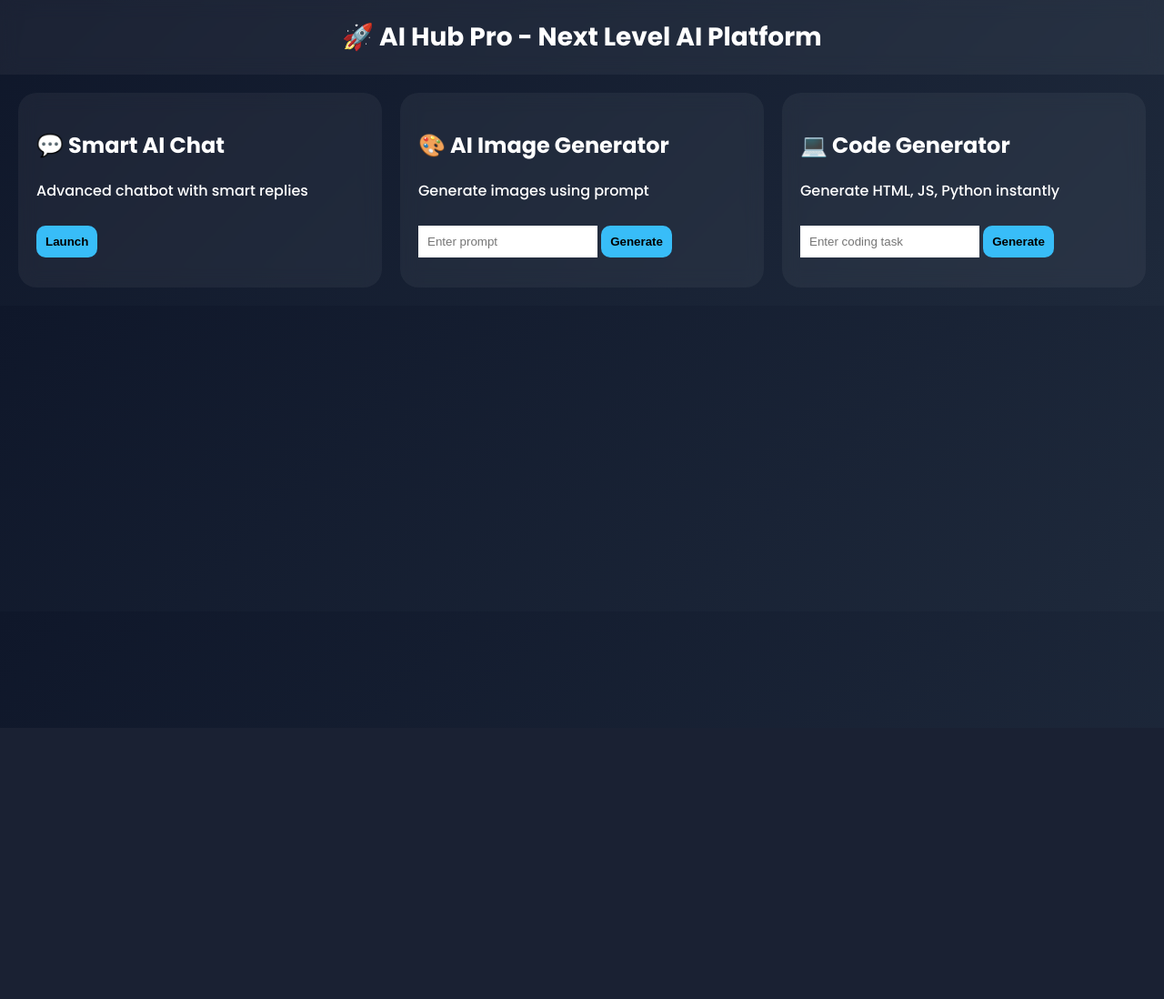
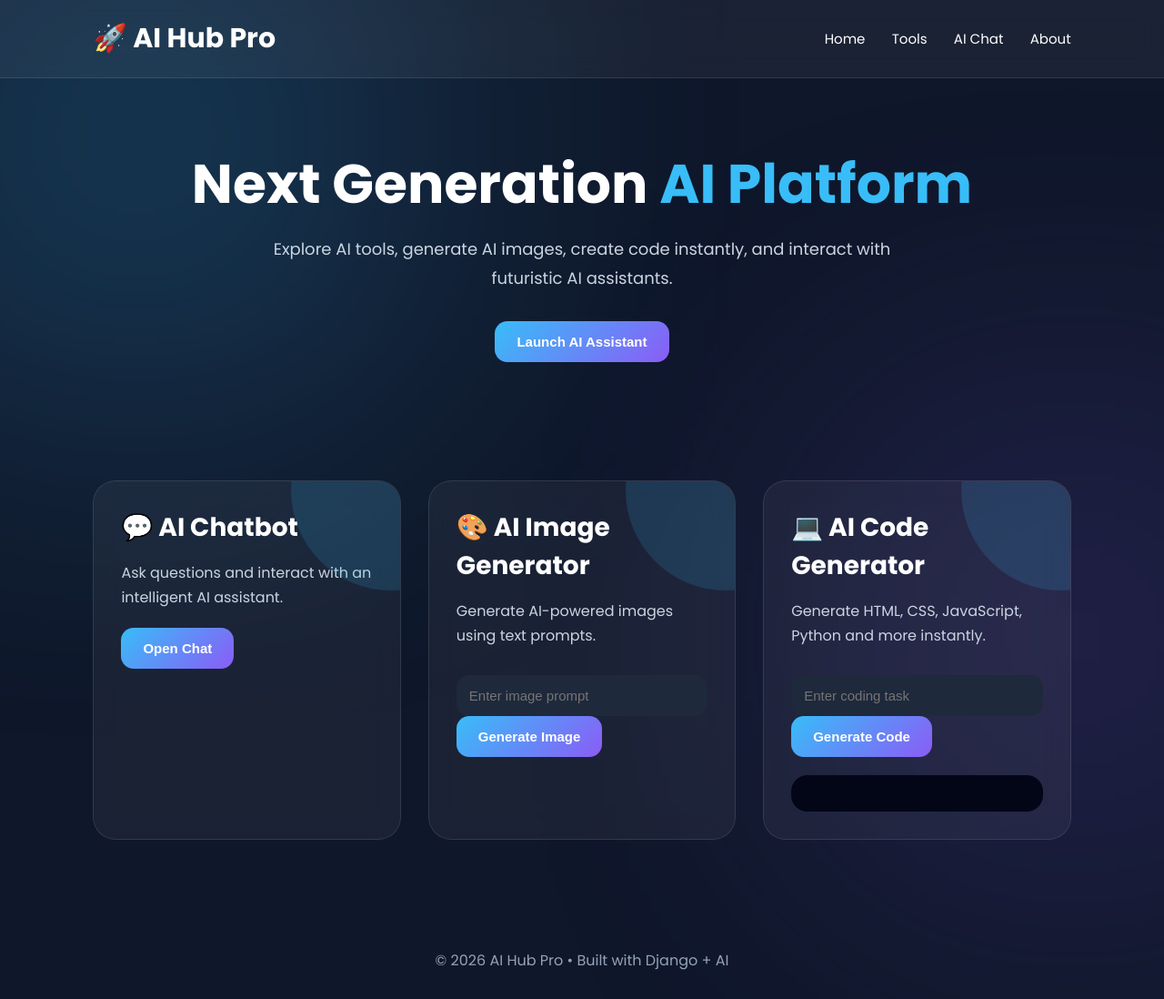
Before and after one commit to DS-Python-programmers-Spectrum/AI-Hub, a Django app: page / in a window 1280 px wide. Shown: the whole page at 91% size. Before the commit the page ends 316 px from the top, so only its background shows below. Run offline with Django 5.2, Linux system fonts and the light colour scheme.

Commit message:
first commit

```diff
--- a/aihub/urls.py
+++ b/aihub/urls.py
@@ -16,8 +16,10 @@ Including another URLconf
 """
 from django.contrib import admin
 from django.urls import path, include
+from django.conf import settings
+from django.conf.urls.static import static
 
 urlpatterns = [
     path('admin/', admin.site.urls),
     path('', include('main.urls')),
-]
+]+ static(settings.MEDIA_URL, document_root=settings.MEDIA_ROOT)
--- a/main/templates/index.html
+++ b/main/templates/index.html
@@ -1,179 +1,610 @@
 <!DOCTYPE html>
 <html lang="en">
+
 <head>
+
 <meta charset="UTF-8">
 <meta name="viewport" content="width=device-width, initial-scale=1.0">
+
 <title>AI Hub Pro</title>
-<link href="https://fonts.googleapis.com/css2?family=Poppins:wght@300;500;700&display=swap" rel="stylesheet">
+
+<link href="https://fonts.googleapis.com/css2?family=Poppins:wght@300;400;500;600;700&display=swap" rel="stylesheet">
+
 <style>
-body {
+
+/* GLOBAL */
+
+*{
   margin:0;
+  padding:0;
+  box-sizing:border-box;
+}
+
+body{
   font-family:'Poppins',sans-serif;
-  background:linear-gradient(135deg,#0f172a,#1e293b);
+  background:#0f172a;
+  color:white;
+  overflow-x:hidden;
+}
+
+/* BACKGROUND EFFECTS */
+
+body::before{
+  content:'';
+  position:fixed;
+  width:500px;
+  height:500px;
+  background:#38bdf8;
+  filter:blur(180px);
+  top:-100px;
+  left:-100px;
+  opacity:0.3;
+  z-index:-1;
+}
+
+body::after{
+  content:'';
+  position:fixed;
+  width:400px;
+  height:400px;
+  background:#8b5cf6;
+  filter:blur(180px);
+  bottom:-100px;
+  right:-100px;
+  opacity:0.3;
+  z-index:-1;
+}
+
+/* HEADER */
+
+header{
+  display:flex;
+  justify-content:space-between;
+  align-items:center;
+  padding:20px 8%;
+  background:rgba(255,255,255,0.05);
+  backdrop-filter:blur(12px);
+  border-bottom:1px solid rgba(255,255,255,0.1);
+  position:sticky;
+  top:0;
+  z-index:100;
+}
+
+.logo{
+  font-size:30px;
+  font-weight:700;
+}
+
+nav a{
+  color:white;
+  text-decoration:none;
+  margin-left:25px;
+  font-size:15px;
+  transition:0.3s;
+}
+
+nav a:hover{
+  color:#38bdf8;
+}
+
+/* HERO */
+
+.hero{
+  text-align:center;
+  padding:80px 20px;
+}
+
+.hero h1{
+  font-size:60px;
+  margin-bottom:20px;
+  line-height:1.2;
+}
+
+.hero span{
+  color:#38bdf8;
+}
+
+.hero p{
+  max-width:700px;
+  margin:auto;
+  color:#cbd5e1;
+  font-size:18px;
+  line-height:1.8;
+}
+
+.hero button{
+  margin-top:30px;
+}
+
+/* BUTTON */
+
+button{
+  padding:14px 24px;
+  border:none;
+  border-radius:14px;
+  background:linear-gradient(135deg,#38bdf8,#8b5cf6);
+  color:white;
+  font-size:15px;
+  font-weight:600;
+  cursor:pointer;
+  transition:0.3s;
+}
+
+button:hover{
+  transform:translateY(-3px);
+}
+
+/* CARDS */
+
+.container{
+  display:grid;
+  grid-template-columns:repeat(auto-fit,minmax(320px,1fr));
+  gap:30px;
+  padding:50px 8%;
+}
+
+.card{
+  background:rgba(255,255,255,0.05);
+  border:1px solid rgba(255,255,255,0.1);
+  backdrop-filter:blur(14px);
+  border-radius:25px;
+  padding:30px;
+  transition:0.4s;
+  position:relative;
+  overflow:hidden;
+}
+
+.card::before{
+  content:'';
+  position:absolute;
+  width:220px;
+  height:220px;
+  background:rgba(56,189,248,0.15);
+  border-radius:50%;
+  top:-100px;
+  right:-100px;
+}
+
+.card:hover{
+  transform:translateY(-10px);
+  border-color:#38bdf8;
+}
+
+.card h2{
+  margin-bottom:15px;
+  font-size:28px;
+}
+
+.card p{
+  color:#cbd5e1;
+  margin-bottom:20px;
+  line-height:1.7;
+}
+
+/* INPUT */
+
+input{
+  width:100%;
+  padding:14px;
+  border:none;
+  outline:none;
+  border-radius:14px;
+  background:#1e293b;
+  color:white;
+  margin-top:10px;
+  font-size:15px;
+}
+
+/* IMAGE RESULT */
+
+#imgResult img{
+  margin-top:20px;
+  width:100%;
+  border-radius:18px;
+  border:2px solid rgba(255,255,255,0.1);
+}
+
+/* CODE BLOCK */
+
+pre{
+  margin-top:20px;
+  background:#020617;
+  padding:20px;
+  border-radius:18px;
+  overflow:auto;
+  color:#38bdf8;
+  font-size:14px;
+  line-height:1.6;
+}
+
+/* CHATBOX LEFT SIDE */
+
+#chatbox{
+
+  position:fixed;
+
+  top:110px;
+  left:20px;
+
+  width:360px;
+  height:520px;
+
+  background:#111827;
+
+  border-radius:25px;
+
+  overflow:hidden;
+
+  display:none;
+
+  flex-direction:column;
+
+  box-shadow:0 10px 40px rgba(0,0,0,0.5);
+
+  border:1px solid rgba(255,255,255,0.1);
+
+  z-index:1000;
+
+  animation:floatBox 3s ease-in-out infinite;
+}
+
+/* FLOATING EFFECT */
+
+@keyframes floatBox{
+
+  0%{
+    transform:translateY(0px);
+  }
+
+  50%{
+    transform:translateY(-10px);
+  }
+
+  100%{
+    transform:translateY(0px);
+  }
+}
+
+/* CHAT HEADER */
+
+.chat-header{
+
+  padding:18px;
+
+  background:linear-gradient(135deg,#38bdf8,#8b5cf6);
+
+  font-weight:600;
+
+  display:flex;
+
+  justify-content:space-between;
+
+  align-items:center;
+}
+
+/* CLOSE BUTTON */
+
+#closeBtn{
+
+  background:none;
+
+  border:none;
+
+  color:white;
+
+  font-size:18px;
+
+  cursor:pointer;
+
+  margin:0;
+}
+
+/* CHAT MESSAGES */
+
+#messages{
+  flex:1;
+  overflow-y:auto;
+  padding:20px;
+}
+
+.msg{
+  margin:12px 0;
+  padding:12px 15px;
+  border-radius:15px;
+  max-width:80%;
+  line-height:1.5;
+}
+
+.user{
+  background:#38bdf8;
+  margin-left:auto;
   color:white;
 }
-header {
+
+.bot{
+  background:#1e293b;
+  color:#e2e8f0;
+}
+
+/* INPUT BOX */
+
+.inputBox{
+  display:flex;
+  padding:15px;
+  gap:10px;
+  background:#0f172a;
+}
+
+.inputBox input{
+  flex:1;
+}
+
+/* FOOTER */
+
+footer{
   text-align:center;
-  padding:20px;
-  font-size:28px;
-  font-weight:700;
-  background:rgba(255,255,255,0.05);
-  backdrop-filter:blur(10px);
+  padding:30px;
+  color:#94a3b8;
+  margin-top:40px;
 }
-.container {
-  display:grid;
-  grid-template-columns:repeat(auto-fit,minmax(250px,1fr));
-  gap:20px;
-  padding:20px;
-}
-.card {
-  background:rgba(255,255,255,0.05);
-  padding:20px;
-  border-radius:20px;
-  backdrop-filter:blur(10px);
-  transition:0.3s;
-}
-.card:hover {
-  transform:translateY(-10px);
-}
-button {
-  margin-top:10px;
-  padding:10px;
-  border:none;
-  border-radius:10px;
-  background:#38bdf8;
-  cursor:pointer;
-  font-weight:600;
-}
-#chatbox {
-  position:fixed;
-  bottom:20px;
-  right:20px;
-  width:320px;
-  background:#1e293b;
-  border-radius:15px;
-  overflow:hidden;
-  display:none;
-}
-#messages {
-  height:250px;
-  overflow-y:auto;
-  padding:10px;
-}
-.msg {
-  margin:5px 0;
-}
-.user {color:#38bdf8;}
-.bot {color:#22c55e;}
-.inputBox {
-  display:flex;
-}
-input {
-  flex:1;
-  padding:10px;
-  border:none;
-}
+
 </style>
+
 </head>
+
 <body>
 
-<header>🚀 AI Hub Pro - Next Level AI Platform</header>
+<!-- HEADER -->
+
+<header>
+
+<div class="logo">
+🚀 AI Hub Pro
+</div>
+
+<nav>
+
+<a href="#">Home</a>
+
+<a href="#">Tools</a>
+
+<a href="#">AI Chat</a>
+
+<a href="#">About</a>
+
+</nav>
+
+</header>
+
+<!-- HERO -->
+
+<section class="hero">
+
+<h1>
+Next Generation <span>AI Platform</span>
+</h1>
+
+<p>
+Explore AI tools, generate AI images, create code instantly,
+and interact with futuristic AI assistants.
+</p>
+
+<button onclick="openChat()">
+Launch AI Assistant
+</button>
+
+</section>
+
+<!-- MAIN CARDS -->
 
 <div class="container">
 
+<!-- CHATBOT -->
+
 <div class="card">
-<h2>💬 Smart AI Chat</h2>
-<p>Advanced chatbot with smart replies</p>
-<button onclick="openChat()">Launch</button>
+
+<h2>💬 AI Chatbot</h2>
+
+<p>
+Ask questions and interact with an intelligent AI assistant.
+</p>
+
+<button onclick="openChat()">
+Open Chat
+</button>
+
 </div>
 
+<!-- IMAGE GENERATOR -->
+
 <div class="card">
+
 <h2>🎨 AI Image Generator</h2>
-<p>Generate images using prompt</p>
-<input id="imgPrompt" placeholder="Enter prompt">
-<button onclick="generateImage()">Generate</button>
+
+<p>
+Generate AI-powered images using text prompts.
+</p>
+
+<input
+id="imgPrompt"
+placeholder="Enter image prompt"
+>
+
+<button onclick="generateImage()">
+Generate Image
+</button>
+
 <div id="imgResult"></div>
+
 </div>
 
+<!-- CODE GENERATOR -->
+
 <div class="card">
-<h2>💻 Code Generator</h2>
-<p>Generate HTML, JS, Python instantly</p>
-<input id="codePrompt" placeholder="Enter coding task">
-<button onclick="generateCode()">Generate</button>
+
+<h2>💻 AI Code Generator</h2>
+
+<p>
+Generate HTML, CSS, JavaScript, Python and more instantly.
+</p>
+
+<input
+id="codePrompt"
+placeholder="Enter coding task"
+>
+
+<button onclick="generateCode()">
+Generate Code
+</button>
+
 <pre id="codeResult"></pre>
+
 </div>
 
 </div>
 
-<!-- CHATBOT -->
+<!-- CHATBOX -->
+
 <div id="chatbox">
+
+<div class="chat-header">
+
+<span>
+🤖 AI Assistant
+</span>
+
+<button
+onclick="closeChat()"
+id="closeBtn"
+>
+✖
+</button>
+
+</div>
+
 <div id="messages"></div>
+
 <div class="inputBox">
-<input id="userInput" placeholder="Ask anything...">
-<button onclick="sendMessage()">➤</button>
+
+<input
+id="userInput"
+placeholder="Ask anything..."
+>
+
+<button onclick="sendMessage()">
+➤
+</button>
+
 </div>
+
 </div>
+
+<!-- FOOTER -->
+
+<footer>
+
+© 2026 AI Hub Pro • Built with Django + AI
+
+</footer>
 
 <script>
 
+/* OPEN CHAT */
+
 function openChat(){
- document.getElementById('chatbox').style.display='block';
+
+ document.getElementById('chatbox').style.display='flex';
 }
+
+/* CLOSE CHAT */
+
+function closeChat(){
+
+ document.getElementById('chatbox').style.display='none';
+}
+
+/* CHATBOT */
 
 async function sendMessage(){
 
- let input = document.getElementById('userInput').value;
+ let input =
+ document.getElementById('userInput').value;
 
- let messages = document.getElementById('messages');
+ if(input.trim()==='') return;
+
+ let messages =
+ document.getElementById('messages');
 
  messages.innerHTML += `
- <div class='msg user'>You: ${input}</div>
+ <div class='msg user'>
+ ${input}
+ </div>
  `;
 
- let response = await fetch(`/chatbot/?message=${input}`);
+ let response =
+ await fetch(`/chatbot/?message=${input}`);
 
- let data = await response.json();
+ let data =
+ await response.json();
 
  messages.innerHTML += `
- <div class='msg bot'>AI: ${data.reply}</div>
+ <div class='msg bot'>
+ ${data.reply}
+ </div>
  `;
 
  document.getElementById('userInput').value='';
 
- messages.scrollTop = messages.scrollHeight;
+ messages.scrollTop =
+ messages.scrollHeight;
 }
+
+/* CODE GENERATOR */
 
 async function generateCode(){
 
- let prompt = document.getElementById('codePrompt').value;
+ let prompt =
+ document.getElementById('codePrompt').value;
 
- let response = await fetch(`/generate-code/?prompt=${prompt}`);
+ document.getElementById('codeResult').textContent =
+ "Generating code... ⏳";
 
- let data = await response.json();
+ let response =
+ await fetch(`/generate-code/?prompt=${prompt}`);
 
- document.getElementById('codeResult').textContent = data.code;
+ let data =
+ await response.json();
+
+ document.getElementById('codeResult').textContent =
+ data.code;
 }
 
+/* IMAGE GENERATOR */
 
 async function generateImage(){
 
- let prompt = document.getElementById('imgPrompt').value;
+ let prompt =
+ document.getElementById('imgPrompt').value;
 
- let resultDiv = document.getElementById('imgResult');
+ let resultDiv =
+ document.getElementById('imgResult');
 
- resultDiv.innerHTML = "Generating image... ⏳";
+ resultDiv.innerHTML =
+ "Generating image... ⏳";
 
- let response = await fetch(`/generate-image/?prompt=${prompt}`);
+ let response =
+ await fetch(`/generate-image/?prompt=${prompt}`);
 
- let data = await response.json();
+ let data =
+ await response.json();
 
  resultDiv.innerHTML = `
- <img src="${data.image_url}" width="100%"
- style="border-radius:15px;margin-top:10px;">
+ <img src="${data.image_url}">
  `;
 }
 
 </script>
 
 </body>
+
 </html>
--- a/main/urls.py
+++ b/main/urls.py
@@ -1,12 +1,12 @@
 from django.urls import path
 from . import views
-from django.conf import settings
-from django.conf.urls.static import static
+
 
 urlpatterns = [
 
     path('',views.home,name='home'),
         path('chatbot/',views.chatbot),
         path('generate-image/', views.generate_image),
+        path('generate-code/', views.generate_code),
 
-]+ static(settings.MEDIA_URL, document_root=settings.MEDIA_ROOT)
+]
--- a/main/views.py
+++ b/main/views.py
@@ -137,12 +137,19 @@ pipe = StableDiffusionPipeline.from_pretrained(
     torch_dtype=torch.float32
 )
 
+
+
+import os
+from django.conf import settings
+from django.http import JsonResponse
+
 # Image Generator
 def generate_image(request):
 
     prompt = request.GET.get('prompt', '')
 
     if not prompt:
+
         return JsonResponse({
             'result': 'Please enter a prompt'
         })
@@ -150,8 +157,14 @@ def generate_image(request):
     # Generate image
     image = pipe(prompt).images[0]
 
-    # Media folder
-    media_path = os.path.join(settings.MEDIA_ROOT, "generated_image.png")
+    # Create media folder automatically
+    os.makedirs(settings.MEDIA_ROOT, exist_ok=True)
+
+    # Image path
+    media_path = os.path.join(
+        settings.MEDIA_ROOT,
+        "generated_image.png"
+    )
 
     # Save image
     image.save(media_path)
@@ -159,3 +172,57 @@ def generate_image(request):
     return JsonResponse({
         'image_url': settings.MEDIA_URL + "generated_image.png"
     })
+
+
+
+
+from transformers import pipeline
+
+code_generator = pipeline(
+    "text-generation",
+    model="deepseek-ai/deepseek-coder-1.3b-base"
+)
+
+from django.http import JsonResponse
+
+def generate_code(request):
+
+    prompt = request.GET.get('prompt', '')
+
+    if not prompt:
+
+        return JsonResponse({
+            'code': 'Please enter a coding task.'
+        })
+
+    # AI prompt
+    full_prompt = f"""
+Write clean and correct code for:
+
+{prompt}
+
+Code:
+"""
+
+    # Generate code
+    result = code_generator(
+
+        full_prompt,
+
+        max_new_tokens=200,
+
+        temperature=0.3,
+
+        top_p=0.95,
+
+        do_sample=True
+    )
+
+    generated = result[0]['generated_text']
+
+    # Remove prompt text
+    code = generated.replace(full_prompt, "").strip()
+
+    return JsonResponse({
+        'code': code
+    })
```
Also changed, not shown: media/generated_image.png (added).
